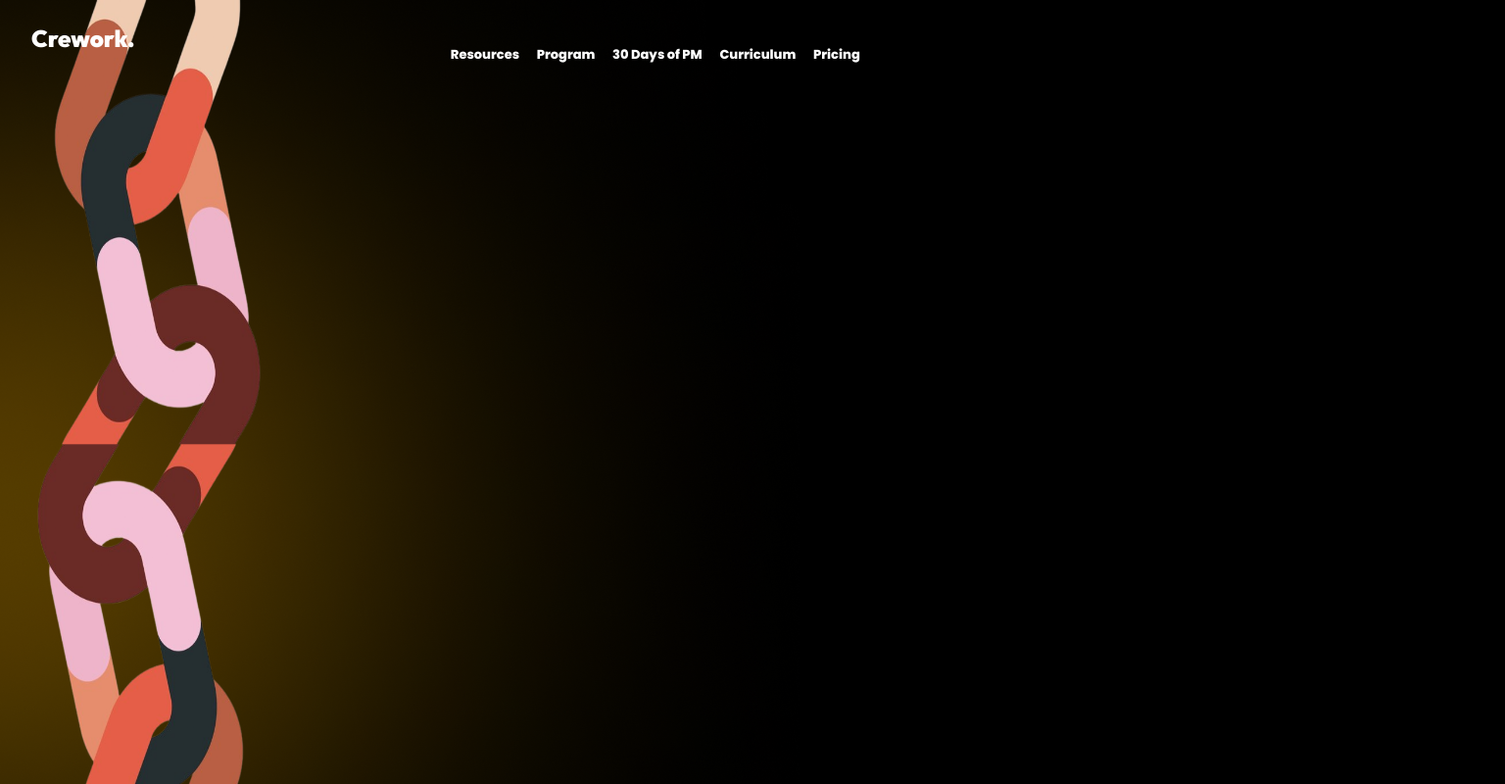
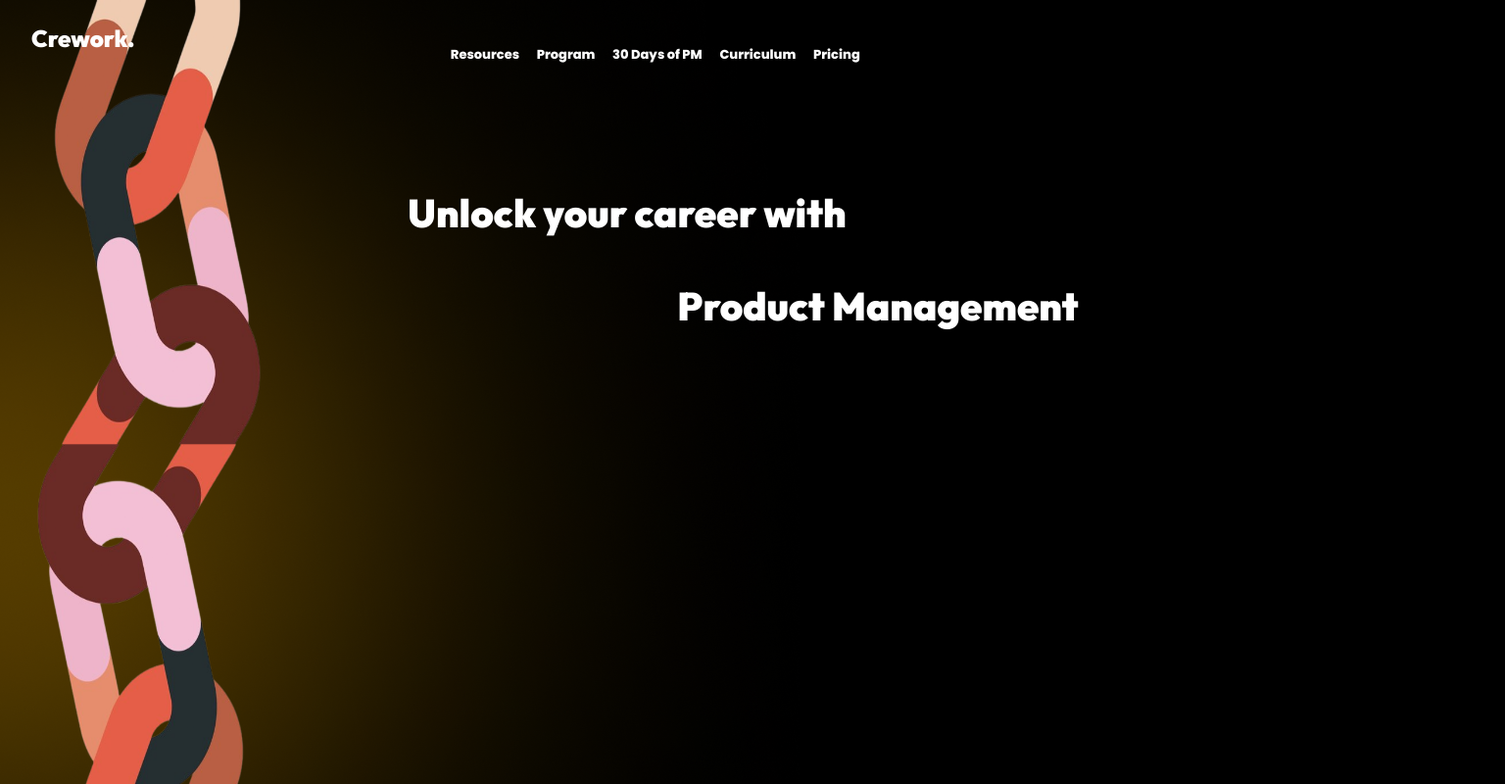
Before and after one commit to ranawatharsh/Crework, a plain HTML site: page index.html in a window 1280 px wide. Shown: the whole page at 98% size, 1536 px wide, since content can reach past the window. Drawn offline with Linux system fonts and the light colour scheme.

Commit message:
Hero Added

```diff
--- a/index.html
+++ b/index.html
@@ -28,6 +28,10 @@
         <img src="imagees\Group1chains.png">
     </div>
     </nav>
+    <div class="hero">
+        <h1>Unlock your career with</h1><br>
+        <h2>Product Management</h2>
+    </div>
 
 </body>
 </html>
--- a/style.css
+++ b/style.css
@@ -56,3 +56,32 @@ body{
     text-decoration: underline orange;
   text-underline-offset: 2px;
 }
+.hero{
+    display: flex;
+    justify-content: center;
+    text-align: center;
+
+    flex-direction: column;
+}
+.hero h1{
+    font-family: "Outfit", sans-serif;
+    font-optical-sizing: auto;
+    font-weight: 900;
+    font-style: normal;
+    margin-top: 5rem;
+    font-size:40px ;
+    width: 100%;
+
+}
+.hero h2{
+    font-family: "Outfit", sans-serif;
+    font-optical-sizing: auto;
+    font-weight: 900;
+    font-style: normal;
+    color: white;
+    font-size:40px ;
+    width: 100%;
+    top: 0%;
+    margin: 0%;
+    margin-left: 20%;
+}
```
